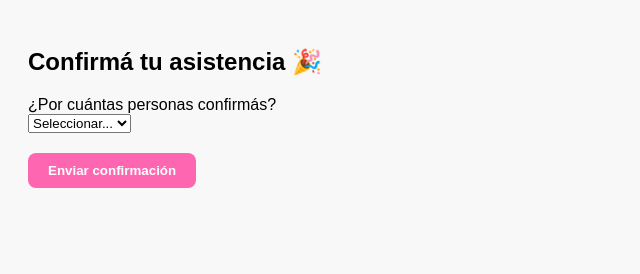
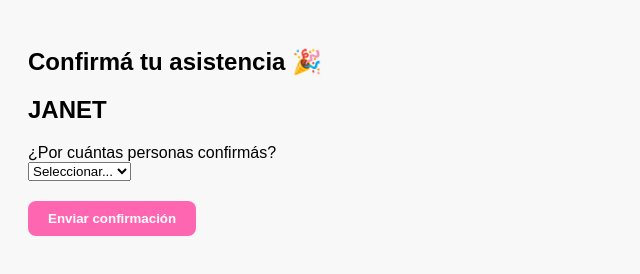
Before and after one commit to janesarmiento/formulario, a plain HTML site: page Formulario.html in a window 1280 px wide. Shown: the whole page, without its empty margins (0-640 px from the left). Drawn offline with Linux system fonts and the light colour scheme.

Commit message:
Update Formulario.html

```diff
--- a/Formulario.html
+++ b/Formulario.html
@@ -13,7 +13,7 @@
 </head>
 <body>
   <h2>Confirmá tu asistencia 🎉</h2>
-
+ <h2>JANET</h2>
   <label for="cantidad">¿Por cuántas personas confirmás?</label>
   <select id="cantidad" onchange="generarCampos()">
     <option value="0">Seleccionar...</option>
```
